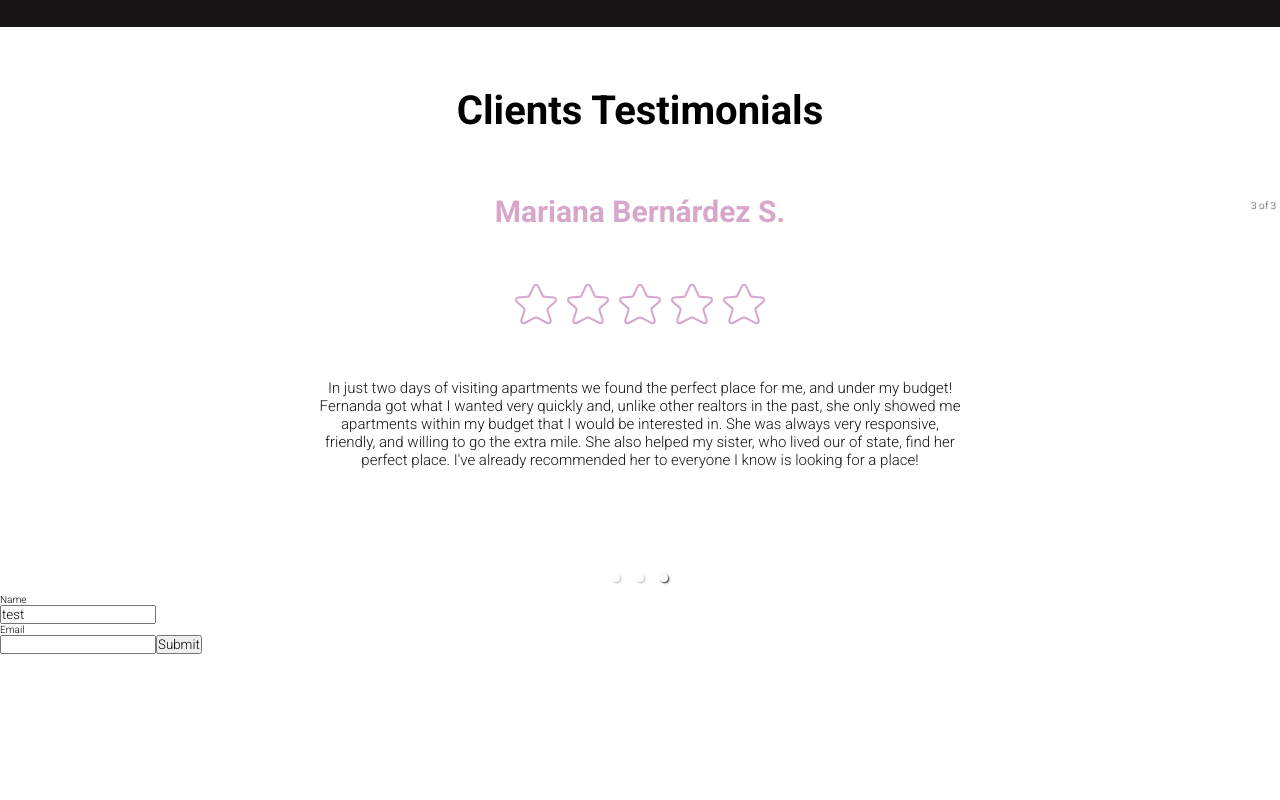
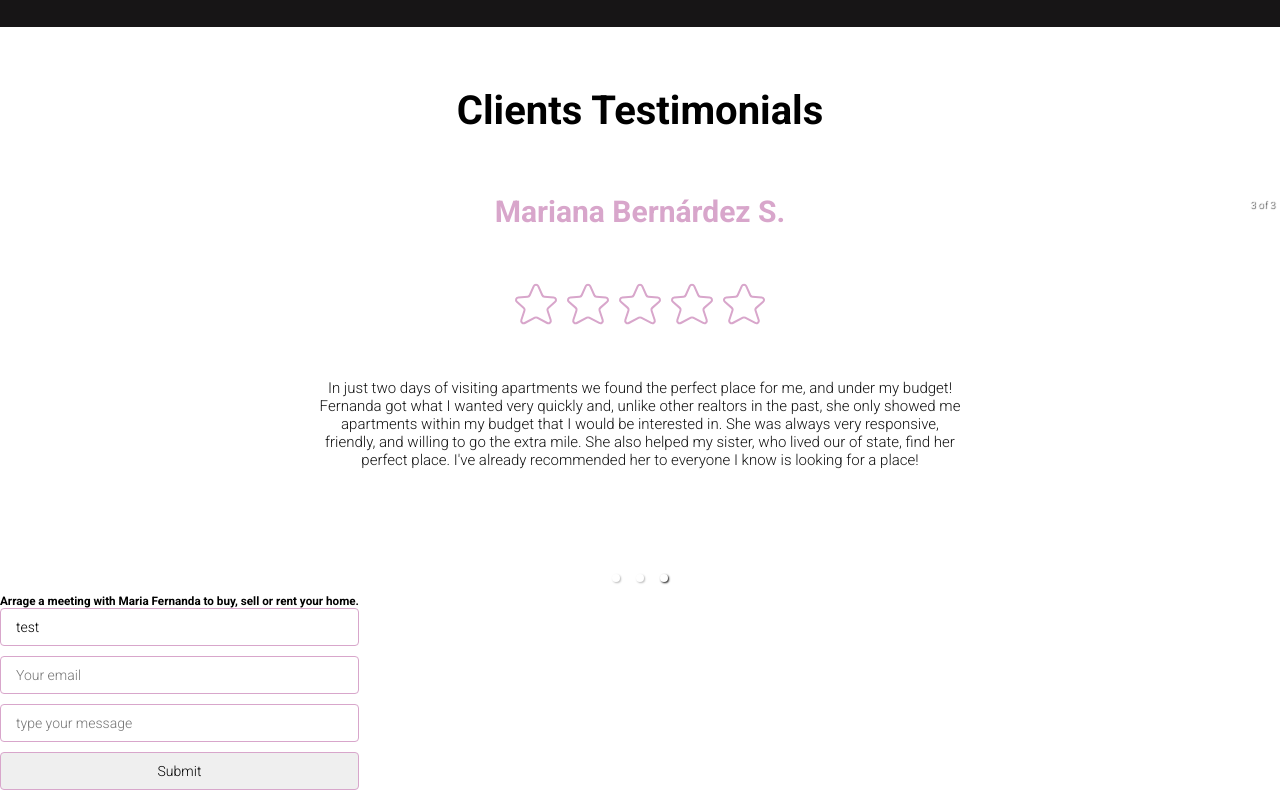
Before and after one commit to LorgioRoda/mfr-website, a React app: page / in a window 1280 px wide. Shown: the part 2133-2933 px from the top of the page. Before the commit the page ends 2787 px from the top, so only its background shows below. Built offline with nearby package versions, Linux system fonts and the light colour scheme.

Commit message:
working on form

```diff
--- a/src/Pages/LocalUpdates.js
+++ b/src/Pages/LocalUpdates.js
@@ -1,6 +1,7 @@
 import { useEffect, useState } from "react"
 import React from 'react';
 import { useForm } from "react-hook-form";
+import "../assets/styles/Components/LocalUpdate.scss"
 
 
 export default function LocalUpdates() {
@@ -10,13 +11,21 @@ export default function LocalUpdates() {
     };
 
     return (
-        <form onSubmit={handleSubmit(onSubmit)}>
-            <p>Name</p>
-            <input type="text" defaultValue="test" {...register("example")}/> {errors.exampleRequired && <span>This field is required and only use numbers</span>}
-            <p>Email</p>
-            <input type="email" {...register("exampleRequired", { required: true, maxLength: 20, pattern: /^[A-Za-z]+$/i })} />
-            {errors.exampleRequired && <span>This field is required</span>}
-            <input type="submit"/>
-        </form>
+        <div>
+            <form className="form" onSubmit={handleSubmit(onSubmit)}>
+                <div className="form__content">
+                    <h3>Arrage a meeting with Maria Fernanda to buy, sell or rent your home.</h3>
+                    <input placeholder="Your name" type="text" defaultValue="test" {...register("example")}/> {errors.exampleRequired && <span>This field is required and only use numbers</span>}
+                    <input placeholder="Your email" type="email" {...register("exampleRequired", { required: true, maxLength: 20, pattern: /^[A-Za-z]+$/i })} />
+                    <div className="form__content--message">
+                        <input placeholder="type your message" type="text"/>
+                    </div>
+                    {errors.exampleRequired && <span>This field is required</span>}
+                    <div className="form_content--buttom">
+                        <input type="submit"/>
+                    </div>
+                </div>
+            </form>
+        </div>
     );
 }
--- /dev/null
+++ b/src/assets/styles/Components/LocalUpdate.scss
@@ -0,0 +1,21 @@
+@import "../App.scss";
+@import "../Vars.scss";
+@import "../Media.scss";
+
+.form {
+    display: flex;
+    max-width: 500px;
+    background-color: white;
+}
+.form__content {
+}
+.form__content input {
+    display: block;
+    width: 100%;
+    margin-bottom: 10px;
+    padding: 10px 15px;
+    border-radius: 4px;
+    border: 1px solid$main-color;
+    box-sizing: border-box;
+    font-size: 14px;
+}
```
